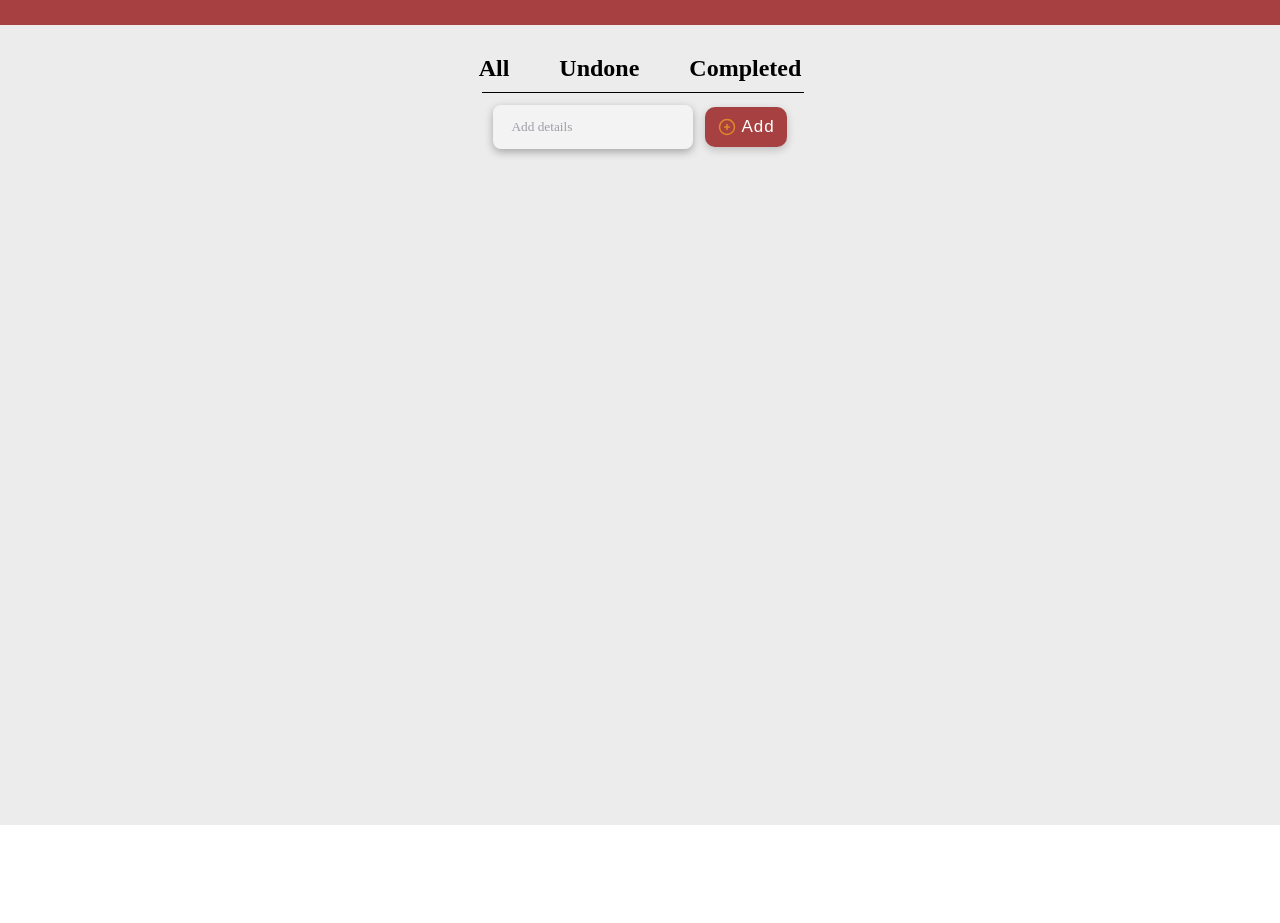
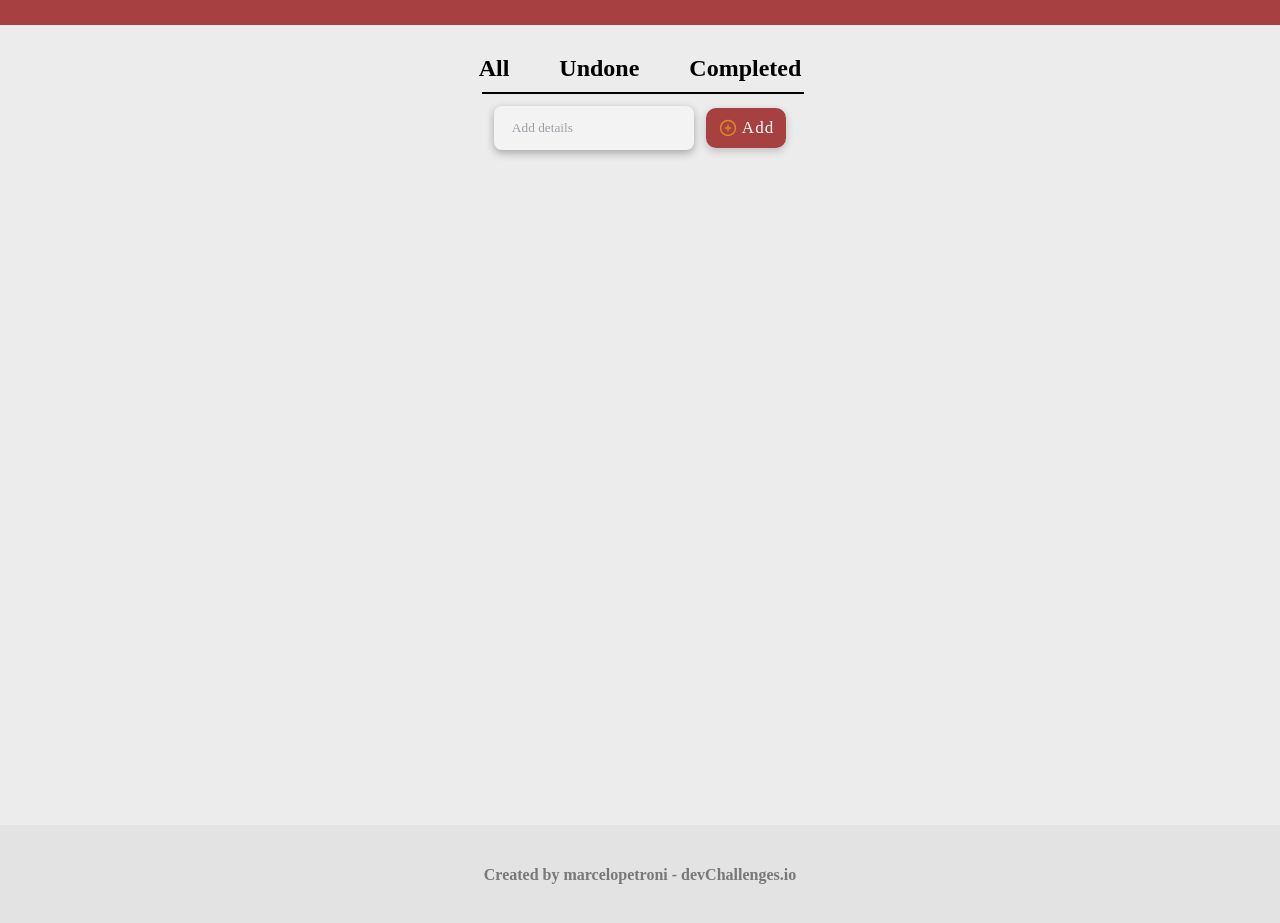
Before and after one commit to marcelopetroni/ButtonTypes, a React (Vite) app: page / in a window 1280 px wide. Shown: the part 65-988 px from the top of the page. Before the commit the page ends 890 px from the top, so only its background shows below. Built offline with nearby package versions, Linux system fonts and the light colour scheme.

Commit message:
adição do footer

```diff
--- a/src/App.jsx
+++ b/src/App.jsx
@@ -29,7 +29,7 @@ function App() {
         </div>
       </main>
       <footer>
-
+        <h4>Created by marcelopetroni - devChallenges.io</h4>
       </footer>
     </>
   )
--- a/src/styles.css
+++ b/src/styles.css
@@ -13,12 +13,24 @@ header {
 }
 
 main {
+    height: 80vh; /* para que separe o main do footer */
     background-color: #ececec;
     display: flex;
     flex-direction: column;
     align-items: center;
     height: 100vh;
 }
+
+footer {
+    background-color:#e3e3e3;
+    font-family: 'Playpen Sans', cursive;
+    color:rgb(120, 120, 120);
+    display: flex;
+    justify-content: center;
+    align-items: center;
+    height: 100px;
+}
+
 .conteudo {
     margin-top: 30px;
 }
@@ -46,7 +58,7 @@ main {
     margin-left: 3px;
     margin-top: 10px;
     width: 100%;
-    height: 1px;
+    height: 1.6px;
     background-color: currentColor;
 }
 
@@ -100,7 +112,7 @@ main {
     line-height: 22px;
     font-size: 17px;
     color: white;
-    font-family: sans-serif;
+    font-family: 'Playpen Sans', cursive;
     letter-spacing: 1px;
 }
 
```
